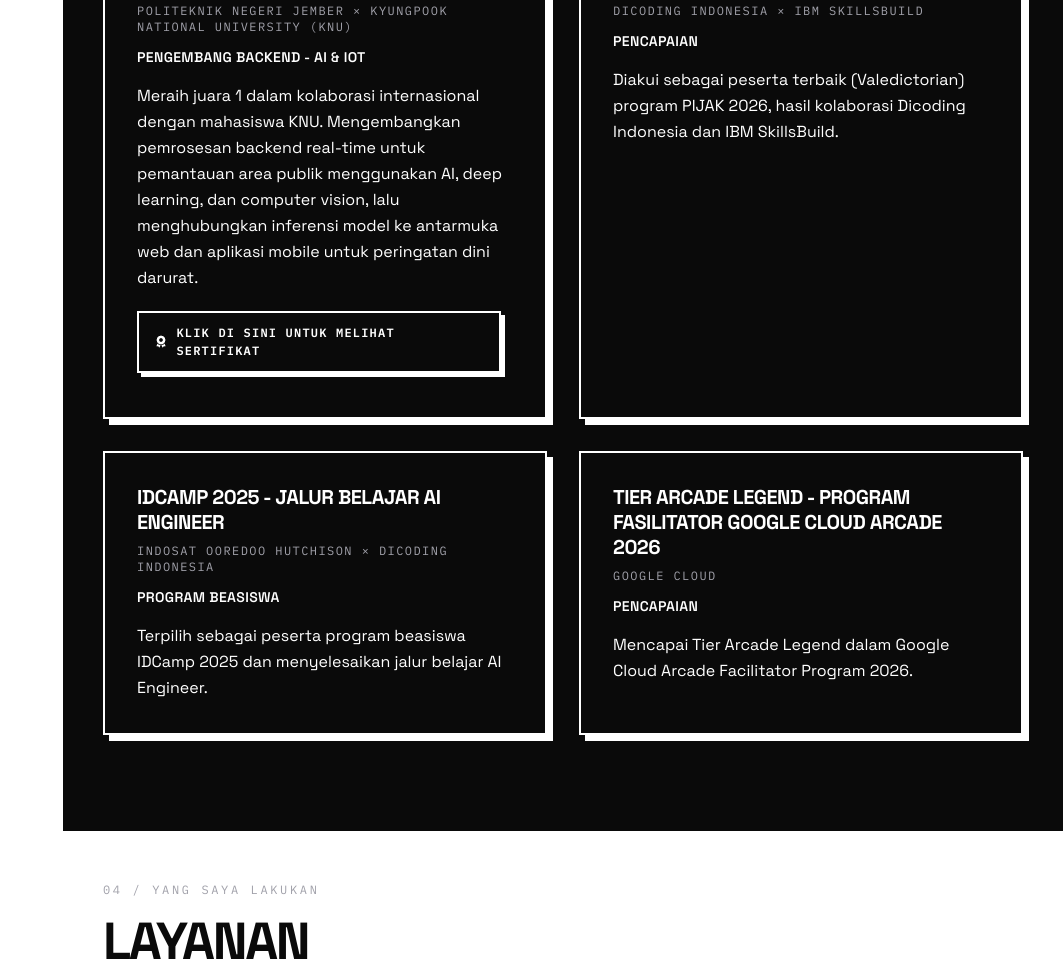
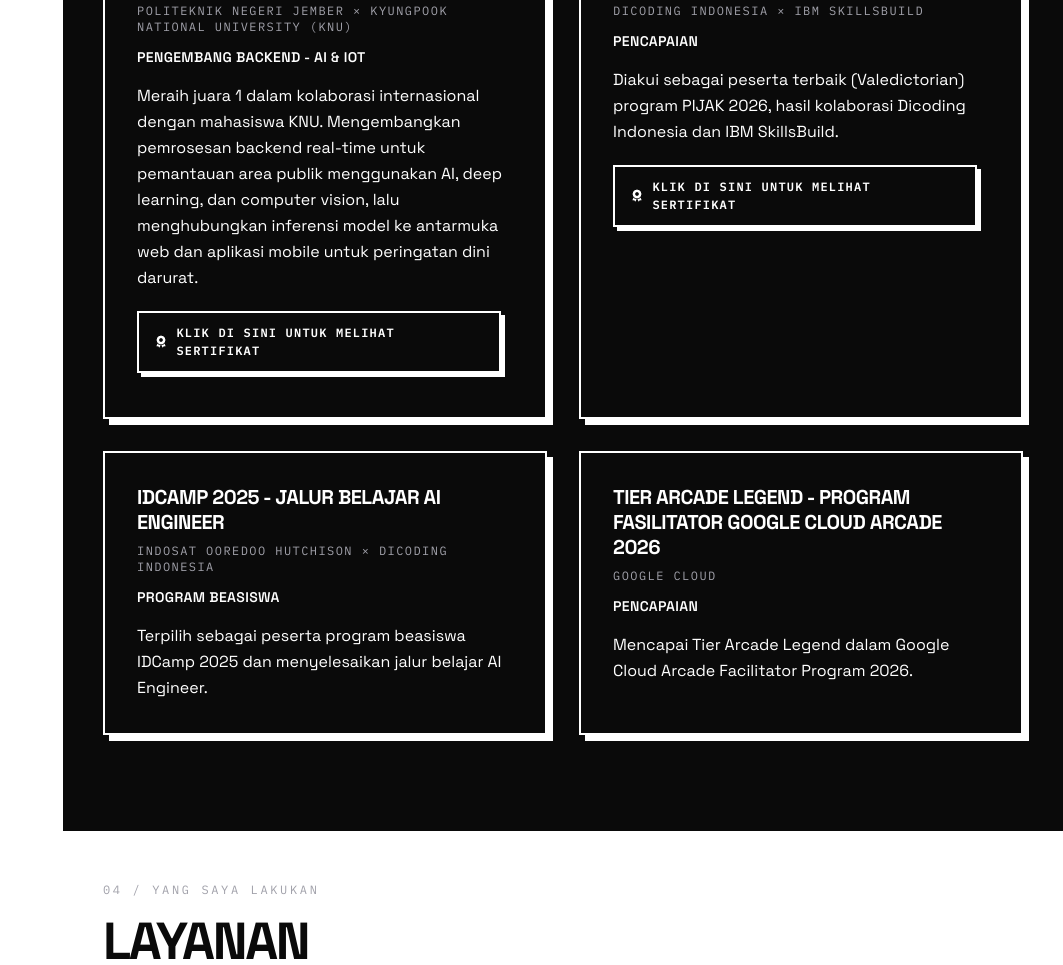
Before and after one commit to hajuenter/literasi_digital_cv, a website: page src/index.template.html in a window 1280 px wide. Shown: the part 6428-7393 px from the top of the page, without its empty margins (217-1280 px from the left). Drawn offline with nearby package versions, Linux system fonts and the light colour scheme; files that its build step writes are made by us from their sources; files whose address does not match are found by name.

Commit message:
feat(experience): add PIJAK certificate link

```diff
--- a/src/partials/experience.html
+++ b/src/partials/experience.html
@@ -237,6 +237,10 @@
                                     <span data-i18n="exp.valeText">Recognized as the best participant (Valedictorian) of the PIJAK 2026 program, a
                                     collaboration between Dicoding Indonesia and IBM SkillsBuild.</span>
                                 </p>
+                                <a href="img/serti-pijak.pdf" target="_blank" class="nb-btn mb-3 mr-3 mt-5">
+                                    <i class="fa-solid fa-award"></i>
+                                    <span data-i18n="exp.certificate">Click here to view the Certificate</span>
+                                </a>
                             </div>
                         </div>
                         <div>
```
